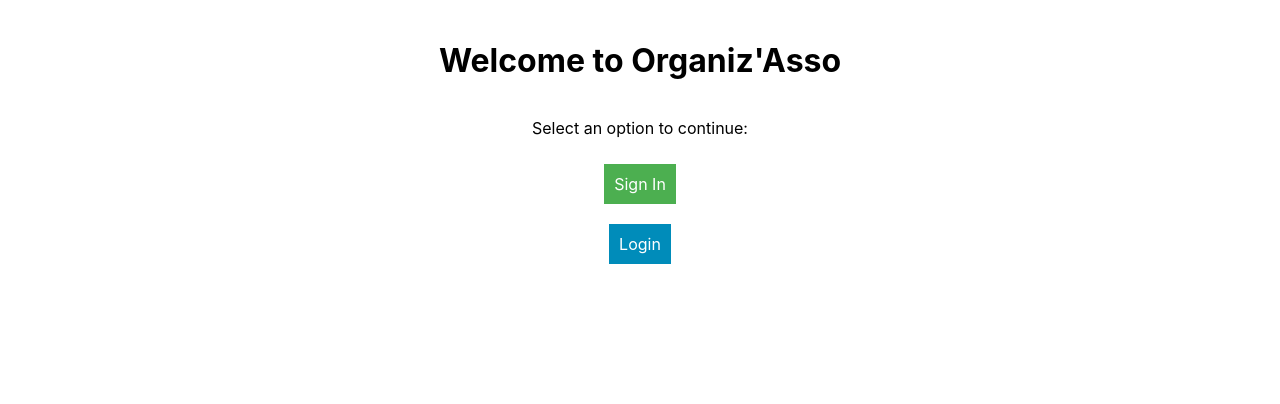
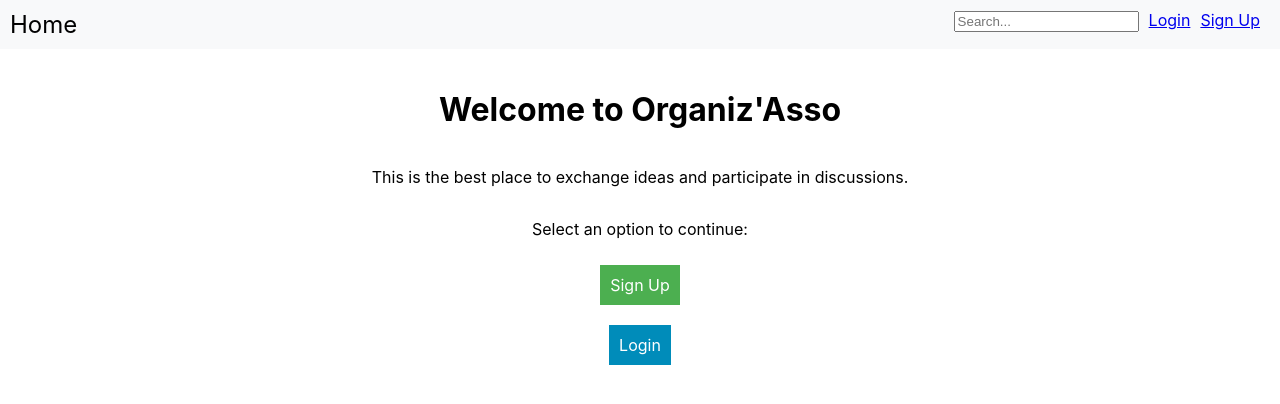
Before and after one commit to cangenis/web-project-deneme, a React (Create React App) app: page / in a window 1280 px wide. Shown: the top 404 px of the page. Built offline with nearby package versions, Linux system fonts and the light colour scheme.

Commit message:
functional navbar

```diff
--- a/src/App.js
+++ b/src/App.js
@@ -6,20 +6,24 @@ import {
   Route,
   Navigate,
 } from "react-router-dom";
+import { AuthProvider } from "./AuthContext";
+import Navbar from "./components/Navbar";
 import Home from "./components/Home";
-import SignIn from "./components/SignIn";
+import SignUp from "./components/SignUp";
 import Login from "./components/Login";
 
 function App() {
   return (
     <Router>
-      <Routes>
-        <Route path="/" element={<Home />} />
-        <Route path="/signin" element={<SignIn />} />
-        <Route path="/login" element={<Login />} />
-        {/* Optionally handle unknown routes */}
-        <Route path="*" element={<Navigate replace to="/" />} />
-      </Routes>
+      <AuthProvider>
+        <Navbar />
+        <Routes>
+          <Route path="/" element={<Home />} />
+          <Route path="/signup" element={<SignUp />} />
+          <Route path="/login" element={<Login />} />
+          <Route path="*" element={<Navigate replace to="/" />} />
+        </Routes>
+      </AuthProvider>
     </Router>
   );
 }
--- /dev/null
+++ b/src/AuthContext.js
@@ -0,0 +1,30 @@
+// AuthContext.js
+import React, { createContext, useContext, useState, useEffect } from "react";
+import { useNavigate } from "react-router-dom"; // Import useNavigate for redirection
+
+const AuthContext = createContext();
+
+export const useAuth = () => useContext(AuthContext);
+
+export const AuthProvider = ({ children }) => {
+  const [user, setUser] = useState(null);
+  const navigate = useNavigate(); // Hook for navigating
+
+  const login = (userCredentials) => {
+    // Simulate setting the user as logged in
+    setUser({ id: "123", username: "user" }); // Simulate a user object
+    navigate("/"); // Redirect to the home page after login
+  };
+
+  const logout = () => {
+    setUser(null); // Set the user as logged out
+    navigate("/login"); // Optional: Redirect to login page after logout
+  };
+
+  // Provide user, login, and logout throughout the component tree
+  return (
+    <AuthContext.Provider value={{ user, login, logout }}>
+      {children}
+    </AuthContext.Provider>
+  );
+};
--- a/src/components/Home.jsx
+++ b/src/components/Home.jsx
@@ -1,7 +1,10 @@
 import React from "react";
 import { Link } from "react-router-dom";
+import { useAuth } from "../AuthContext";
 
 function Home() {
+  const { user } = useAuth();
+
   return (
     <div
       style={{
@@ -11,10 +14,17 @@ function Home() {
         marginTop: "20px",
       }}
     >
-      <h1>Welcome to Organiz'Asso</h1>
+      {user ? (
+        <h1>Welcome, {user.username}!</h1> // Display the user's username
+      ) : (
+        <h1>Welcome to Organiz'Asso</h1> // Default welcome message
+      )}
+      <p>
+        This is the best place to exchange ideas and participate in discussions.
+      </p>
       <p>Select an option to continue:</p>
       <Link
-        to="/signin"
+        to="/signup"
         style={{
           margin: "10px",
           padding: "10px",
@@ -23,7 +33,7 @@ function Home() {
           textDecoration: "none",
         }}
       >
-        Sign In
+        Sign Up
       </Link>
       <Link
         to="/login"
--- a/src/components/Login.jsx
+++ b/src/components/Login.jsx
@@ -1,9 +1,12 @@
+// Login.js
 import React, { useState } from "react";
 import axios from "axios";
+import { useAuth } from "../AuthContext"; // Make sure to import useAuth
 
-const Login = () => {
+function Login() {
   const [email, setEmail] = useState("");
   const [password, setPassword] = useState("");
+  const { login } = useAuth(); // Get the login function from context
 
   const handleSubmit = async (event) => {
     event.preventDefault();
@@ -12,10 +15,11 @@ const Login = () => {
         email,
         password,
       });
-      console.log("Login successful", response.data);
-      // Redirect or save the login state
+      if (response.data) {
+        login(response.data); // Pass user data to login function
+      }
     } catch (error) {
-      console.error("Login error", error);
+      console.error("Login failed:", error);
     }
   };
 
@@ -40,6 +44,6 @@ const Login = () => {
       <button type="submit">Login</button>
     </form>
   );
-};
+}
 
 export default Login;
--- /dev/null
+++ b/src/components/Navbar.jsx
@@ -0,0 +1,51 @@
+import React from "react";
+import { Link } from "react-router-dom";
+import { useAuth } from "../AuthContext";
+
+function Navbar() {
+  const { user, logout } = useAuth();
+
+  return (
+    <nav
+      style={{
+        display: "flex",
+        justifyContent: "space-between",
+        padding: "10px",
+        backgroundColor: "#f8f9fa",
+      }}
+    >
+      <Link
+        to="/"
+        style={{ textDecoration: "none", color: "black", fontSize: "24px" }}
+      >
+        Home
+      </Link>
+      <div>
+        <input
+          type="text"
+          placeholder="Search..."
+          style={{ marginRight: "10px" }}
+        />
+        {user ? (
+          <>
+            <Link to="/profile" style={{ marginRight: "10px" }}>
+              Go to Profile
+            </Link>
+            <button onClick={logout}>Logout</button>
+          </>
+        ) : (
+          <>
+            <Link to="/login" style={{ marginRight: "10px" }}>
+              Login
+            </Link>
+            <Link to="/signup" style={{ marginRight: "10px" }}>
+              Sign Up
+            </Link>
+          </>
+        )}
+      </div>
+    </nav>
+  );
+}
+
+export default Navbar;
--- a/src/components/SignIn.jsx
+++ b/src/components/SignUp.jsx
@@ -1,7 +1,7 @@
 import React, { useState } from "react";
 import axios from "axios";
 
-function SignIn() {
+function SignUp() {
   const [name, setName] = useState("");
   const [surname, setSurname] = useState("");
   const [telephone, setTelephone] = useState("");
@@ -115,4 +115,4 @@ function SignIn() {
   );
 }
 
-export default SignIn;
+export default SignUp;
```
